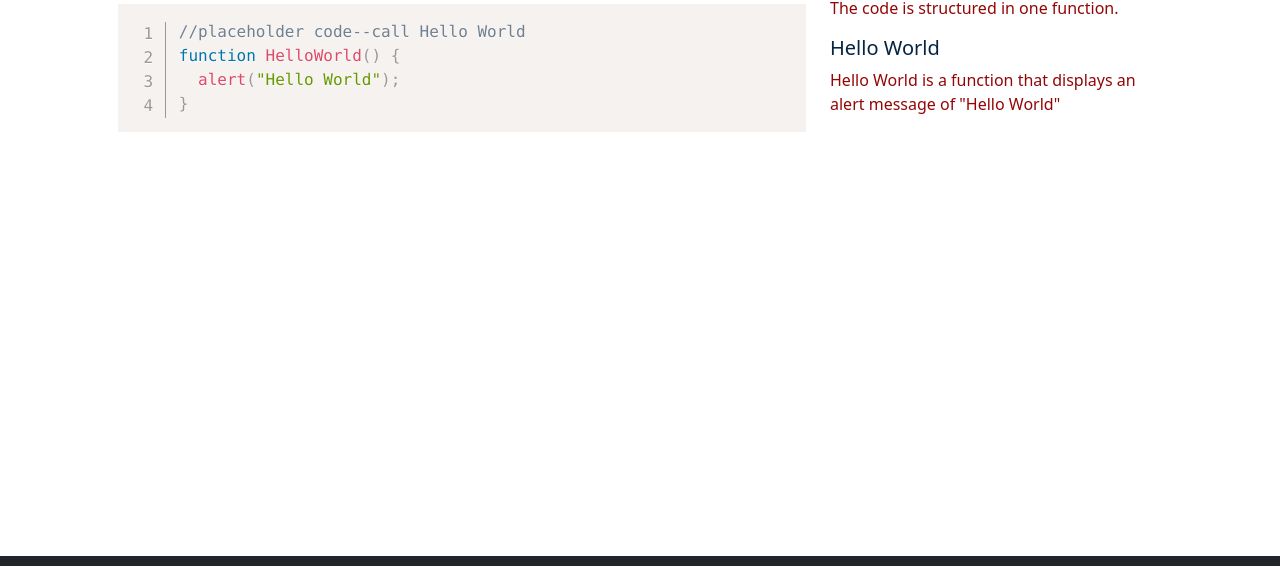
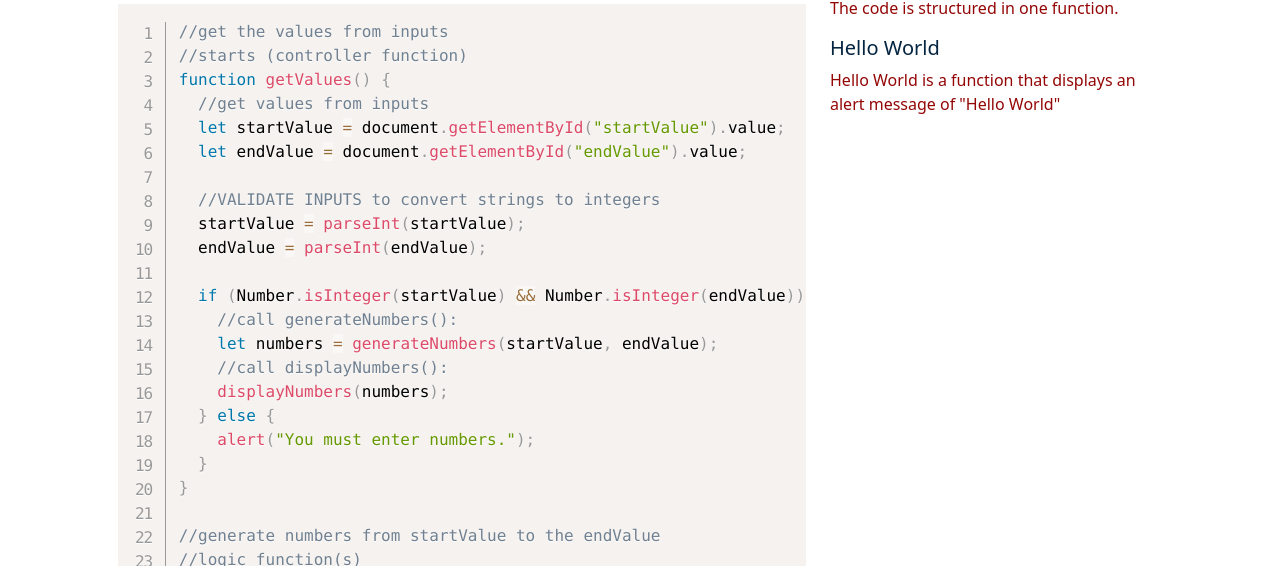
Before and after one commit to ShellyWonder/JS-Speedway-, a plain HTML site: page code.html in a window 1280 px wide. Shown: the part 147-713 px from the top of the page. Drawn offline with nearby package versions, Linux system fonts and the light colour scheme; a web font is replaced by a local one.

Commit message:
finished js & populated prism section in code.html

```diff
--- a/code.html
+++ b/code.html
@@ -91,10 +91,57 @@
           <div class="col-lg-8">
             <pre class="line-numbers">
             <code class="language-javascript">
-              //placeholder code--call Hello World
-              function HelloWorld() {
-                alert("Hello World");
+              //get the values from inputs
+              //starts (controller function)
+              function getValues() {
+                //get values from inputs
+                let startValue = document.getElementById("startValue").value;
+                let endValue = document.getElementById("endValue").value;
+
+                //VALIDATE INPUTS to convert strings to integers
+                startValue = parseInt(startValue);
+                endValue = parseInt(endValue);
+
+                if (Number.isInteger(startValue) && Number.isInteger(endValue)) {
+                  //call generateNumbers():
+                  let numbers = generateNumbers(startValue, endValue);
+                  //call displayNumbers():
+                  displayNumbers(numbers);
+                } else {
+                  alert("You must enter numbers.");
+                }
               }
+
+              //generate numbers from startValue to the endValue
+              //logic function(s)
+              function generateNumbers(sValue, eValue) {
+                let numbers = [];
+                for (let index = sValue; index <= eValue; index++) {
+                  numbers.push(index);
+                }
+                return numbers;
+              }
+
+              //display or view functions (RETURN)
+              function displayNumbers(numbers) {
+                let templateRows = "";
+                for (let index = 0; index < numbers.length; index++) {
+                  //mark even numbers "Bold"
+                  let className = "even";
+                  let number = numbers[index];
+                  ///Determining even numbers for Bold feature
+                  if (number % 2 == 0) {
+                    className = "even";
+                  } else {
+                    className = "odd";
+                  }
+
+                  templateRows += `<tr><td class="${className}">${number}</tr></tr>`;
+                }
+                document.getElementById("results").innerHTML = templateRows;
+              }
+
+
 
             </code>
           </pre>
--- a/css/site.css
+++ b/css/site.css
@@ -3,6 +3,12 @@
   --secondary-color: #994e07;
   --dark-color: #940606;
   --white-color: #dff3e4;
+}
+.odd {
+  font-weight: 100;
+}
+.even {
+  font-weight: bold;
 }
 body {
   color: var(--dark-color);
```
Also changed, not shown: app.html (+1 -1 lines), js/site.js (+32 -8 lines).
